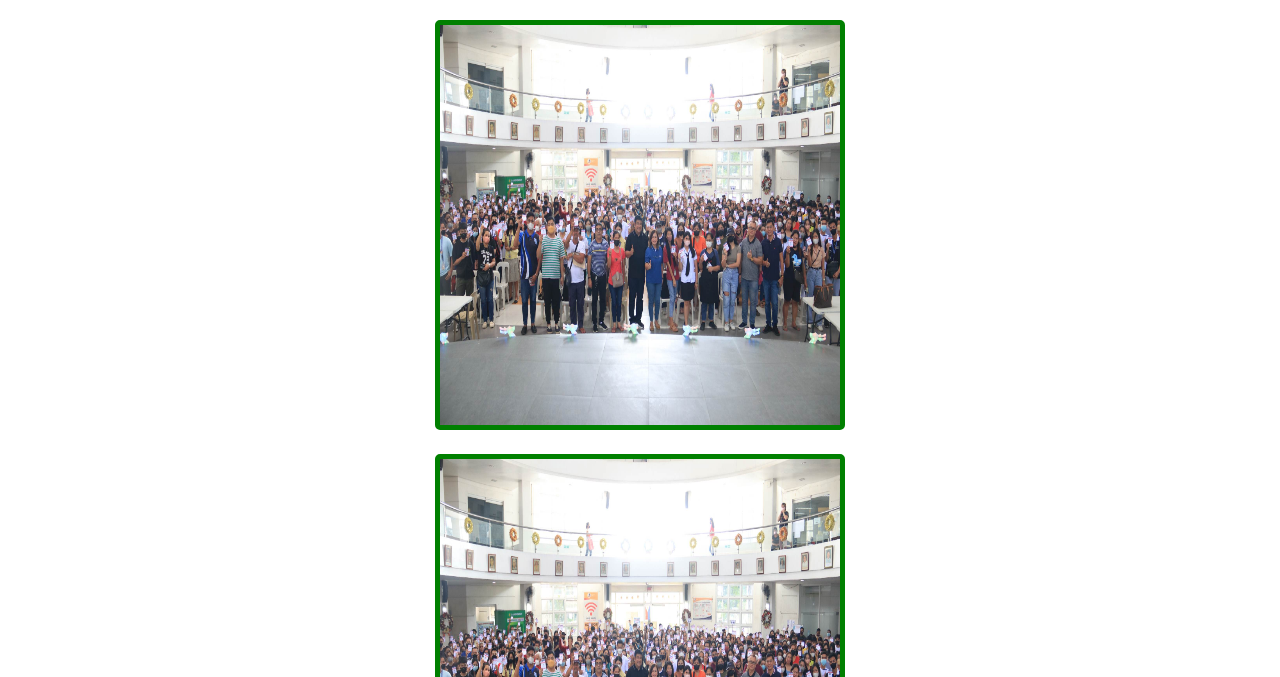
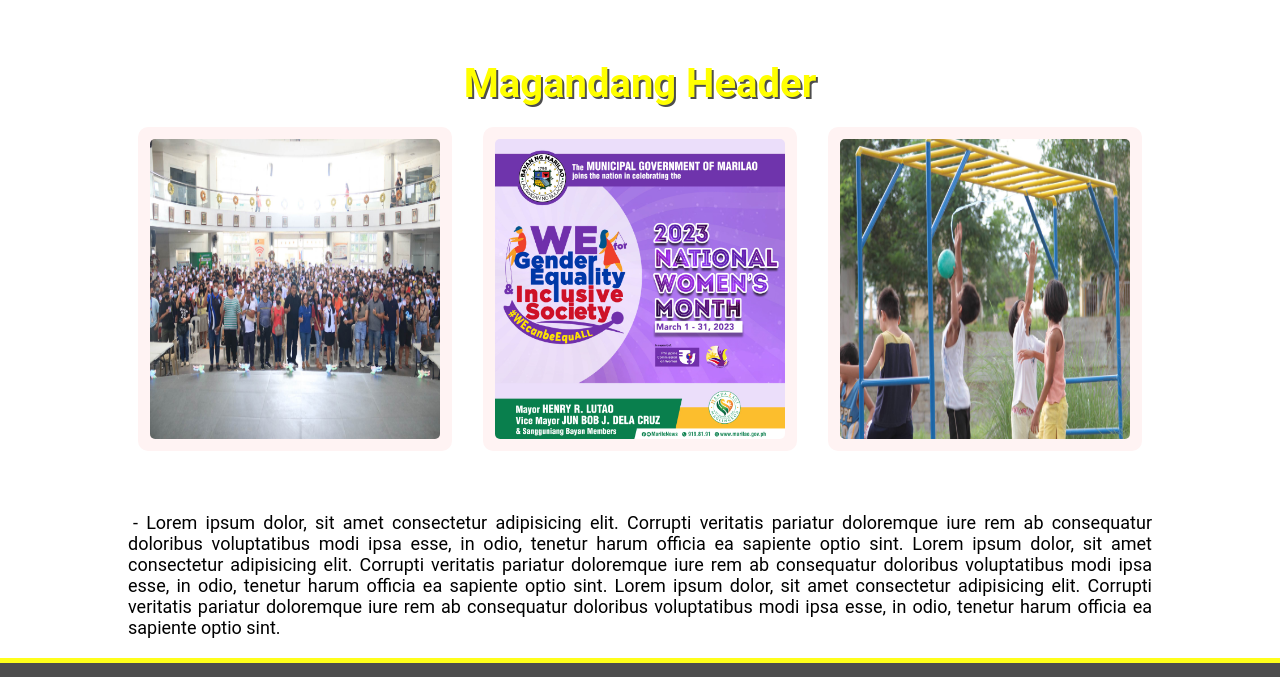
Before and after one commit to kuyaddii/CAPSTONE1, a plain HTML site: page Homepage/homepage.html in a window 1280 px wide. Shown: the part 905-1582 px from the top of the page. Drawn offline with nearby package versions, Linux system fonts and the light colour scheme.

Commit message:
updatehomepage

```diff
--- a/Homepage/home.css
+++ b/Homepage/home.css
@@ -4,87 +4,8 @@
     text-decoration: none;
     font-family: Roboto, sans-serif;
 }
-.background{
-    min-height: 100vh;
-    width: 100%;
-    background-image: linear-gradient(rgba(4,9,30,0.7), rgba(4,9,30,0.7)), url(Background.png);
-    background-position: center;
-    background-size: cover;
-    position: relative;
-    border-bottom: 5px solid #008000;
-    border-bottom-right-radius: 350px;
-    border-bottom-left-radius: 350px;
-    text-align: right;
-}
 
-.background .tabmenu ul li{
-    cursor: pointer;
-    list-style: none;
-    padding-left: 40px;
-    display: inline-block;
-    color: #fff;
-    opacity: 0;
-    padding-top: 10px;
-    transition: 1s;
-
-}
-
-.background .tabmenu ul li::after{
-    content: '';
-    border-bottom: 5px solid #ffff33;
-    width: 100%;
-    opacity: 0;
-    transition: 1s;
-}
-
-.background .tabmenu:hover ul li{
-    opacity: 100%;
-}
-
-.background .tabmenu:hover ul li::after{
-    opacity: 1;
-    top: 5px;
-}
-
-/*firstpage*/
-
-.firstpage{
-    margin: 30px;
-}
-
-.firstpage h1{
-    text-align: center;
-    padding-top: 40px;
-    font-size: 60px;
-    font-weight: 1000;
-    color: yellow;
-    text-shadow: 3px 3px darkgoldenrod;
-}
-
-.firstpage p{
-    margin: 20px;
-    text-align: justify;
-    color: #fff;
-    font-size: 18px;
-}
-
-/*2nd page*/
-
-.secondpage{
-    margin: 20px;
-    text-align: center;
-}
-
-
-.secondpage img{
-    border: 5px solid green;
-    border-radius: 5px;
-    display: inline-block;
-    margin-left: auto;
-    margin-right: auto;
-    position: relative;
-}
-
+/* Header */
 
 .header{
     background-color:#008000;
@@ -121,6 +42,133 @@
     justify-content: space-between;
 }
 
+/*backgroud section */
+
+.background{
+    min-height: 100vh;
+    width: 100%;
+    background-image: linear-gradient(rgba(4,9,30,0.7), rgba(4,9,30,0.7)), url(Background.png);
+    background-position: center;
+    background-size: cover;
+    position: relative;
+    border-bottom: 5px solid #008000;
+    text-align: right;
+}
+
+.background .tabmenu ul li{
+    cursor: pointer;
+    list-style: none;
+    padding-left: 40px;
+    display: inline-block;
+    color: #fff;
+    opacity: 0;
+    padding-top: 10px;
+    transition: 1s;
+
+}
+
+/* animation for tabmenu*/
+
+.background .tabmenu ul li::after{
+    content: '';
+    border-bottom: 5px solid #ffff33;
+    width: 100%;
+    opacity: 0;
+    transition: 1s;
+}
+
+.background .tabmenu:hover ul li{
+    opacity: 100%;
+}
+
+.background .tabmenu:hover ul li::after{
+    opacity: 1;
+    top: 5px;
+}
+
+/*firstpage*/
+
+.firstpage{
+    margin: 30px;
+}
+
+.firstpage h1{
+    text-align: center;
+    padding-top: 40px;
+    font-size: 60px;
+    font-weight: 1000;
+    color: #ffff00;
+    text-shadow: 3px 3px darkgoldenrod;
+}
+
+.firstpage p{
+    margin: 20px;
+    text-align: justify;
+    color: #fff;
+    font-size: 18px;
+}
+
+/*2nd page news and updates section*/
+
+.gallery {
+    width: 80%;
+    margin: auto;
+    text-align: center;
+    padding-top: 50px;
+}
+
+.gallery h1{
+
+      font-size: 40px;
+      font-weight: 700;
+      padding: 10px;
+      color: #ffff00;
+      text-shadow: 2px 2px #4d4d4d;
+}
+
+.gallery p{
+    font-size: 18px;
+    text-align: justify;
+    text-indent: 5px;
+    padding-bottom: 20px;
+}
+
+.secondpage{
+    margin: 1%;
+    display: flex;
+    justify-content: space-between;
+}
+
+.news {
+    flex-basis: 31.3%;
+    background: #fff3f3;
+    border-radius: 10px;
+    margin-bottom: 5%;
+    padding: 12px 12px;
+    box-sizing: border-box;
+    transition: 0.5s;
+}
+
+.news img{
+    width: 100%;
+    display: block;
+    border-radius: 5px;
+}
+
+/*hover effects for images in news page*/
+
+.news:hover{
+    box-shadow: 0 0 20px 0px rgba(0,0,0,0.2);
+}
+@media(max-width: 700px){
+    .row{
+        flex-direction: column;
+
+    }
+}
+
+
+
 /*footer*/
 
 .footer{
--- a/Homepage/homepage.html
+++ b/Homepage/homepage.html
@@ -56,17 +56,38 @@
 
     <section class="gallery">
 
+        <h1> Magandang Header </h1>
+
         <div class="secondpage">
-            <img src="img1.jpg" width="400px" height="400px">
+
+            <div class="news">
+            <img src="img1.jpg" width="300px" height="300px">
+            </div>
+
+            <div class="news">
+            <img src="img4.jpg" width="300px" height="300px">
+            </div>
+
+            <div class="news">
+            <img src="img3.jpg" width="300px" height="300px">
+            </div>
+
         </div>
 
-        <div class="secondpage">
-            <img src="img1.jpg" width="400px" height="400px">
-        </div>
+        <p> -  Lorem ipsum dolor, sit amet consectetur adipisicing elit.
+            Corrupti veritatis pariatur doloremque iure rem ab consequatur doloribus voluptatibus modi ipsa esse,
+            in odio, tenetur harum officia ea sapiente optio sint. Lorem ipsum dolor, sit amet consectetur adipisicing elit.
+            Corrupti veritatis pariatur doloremque iure rem ab consequatur doloribus voluptatibus modi ipsa esse,
+            in odio, tenetur harum officia ea sapiente optio sint. Lorem ipsum dolor, sit amet consectetur adipisicing elit.
+            Corrupti veritatis pariatur doloremque iure rem ab consequatur doloribus voluptatibus modi ipsa esse,
+            in odio, tenetur harum officia ea sapiente optio sint.  </p>
 
-        <div class="secondpage">
-            <img src="img1.jpg" width="400px" height="400px">
-        </div>
+
+
+
+
+
+
 
 
     </section>
```
Also changed, not shown: Homepage/img4.jpg (added).
